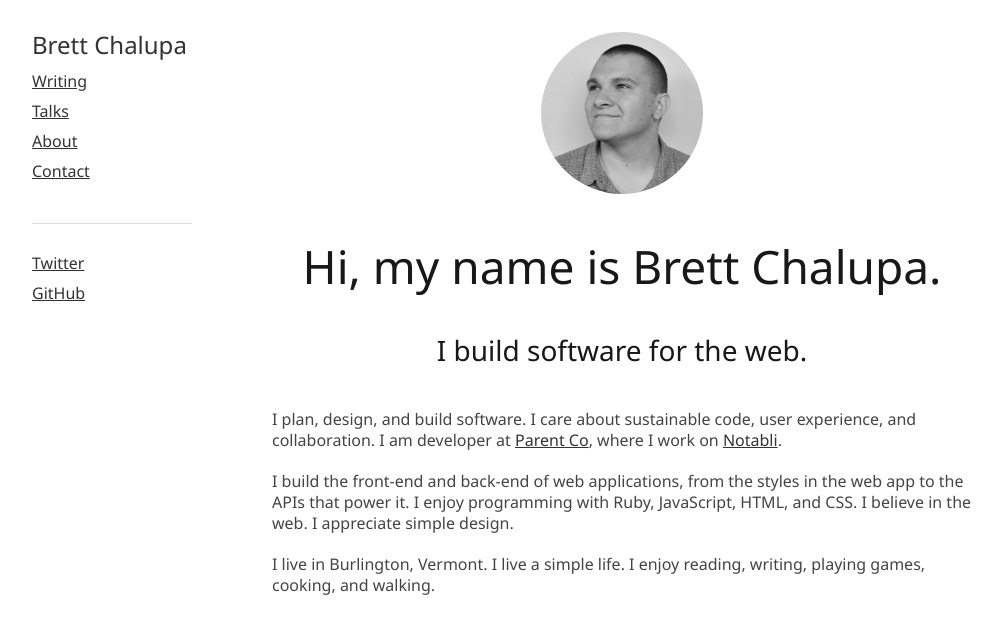
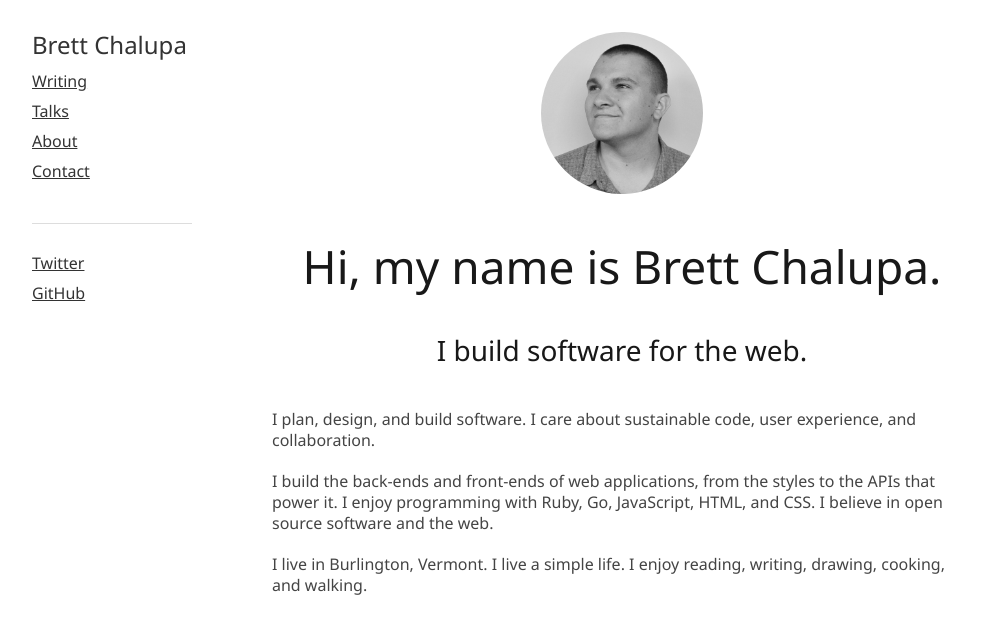
Before and after one commit to brettchalupa/brettchalupa.github.io, a Jekyll site: the page built from index.html, in a window 1280 px wide. Shown: the top 634 px of the page, without its empty margins (138-1139 px from the left). Built offline with Jekyll 4.4.1, drawn with Linux system fonts in a browser that asks for light colours; Markdown is read by kramdown in place of the engine named in the settings.

Commit message:
Update home page
Simplify and revise the content to be more clear

```diff
--- a/index.html
+++ b/index.html
@@ -14,16 +14,13 @@ title: Brett Chalupa
 
   <div class="who">
     <p>I plan, design, and build software. I care about sustainable
-    code, user experience, and collaboration. I am developer at <a
-       href='http://parent.co/'>Parent Co</a>, where I work on <a
-       href='http://www.notabli.com/'>Notabli</a>.</p>
+    code, user experience, and collaboration.</p>
 
-    <p>I build the front-end and back-end of web applications, from the styles
-    in the web app to the APIs that power it. I enjoy programming with Ruby,
-    JavaScript, HTML, and CSS. I believe in the web. I appreciate simple
-    design.</p>
+    <p>I build the back-ends and front-ends of web applications, from the styles
+    to the APIs that power it. I enjoy programming with Ruby, Go, JavaScript,
+    HTML, and CSS. I believe in open source software and the web.</p>
 
     <p>I live in Burlington, Vermont. I live a simple life. I enjoy reading,
-    writing, playing games, cooking, and walking.</p>
+    writing, drawing, cooking, and walking.</p>
   </div>
 </div>
```
